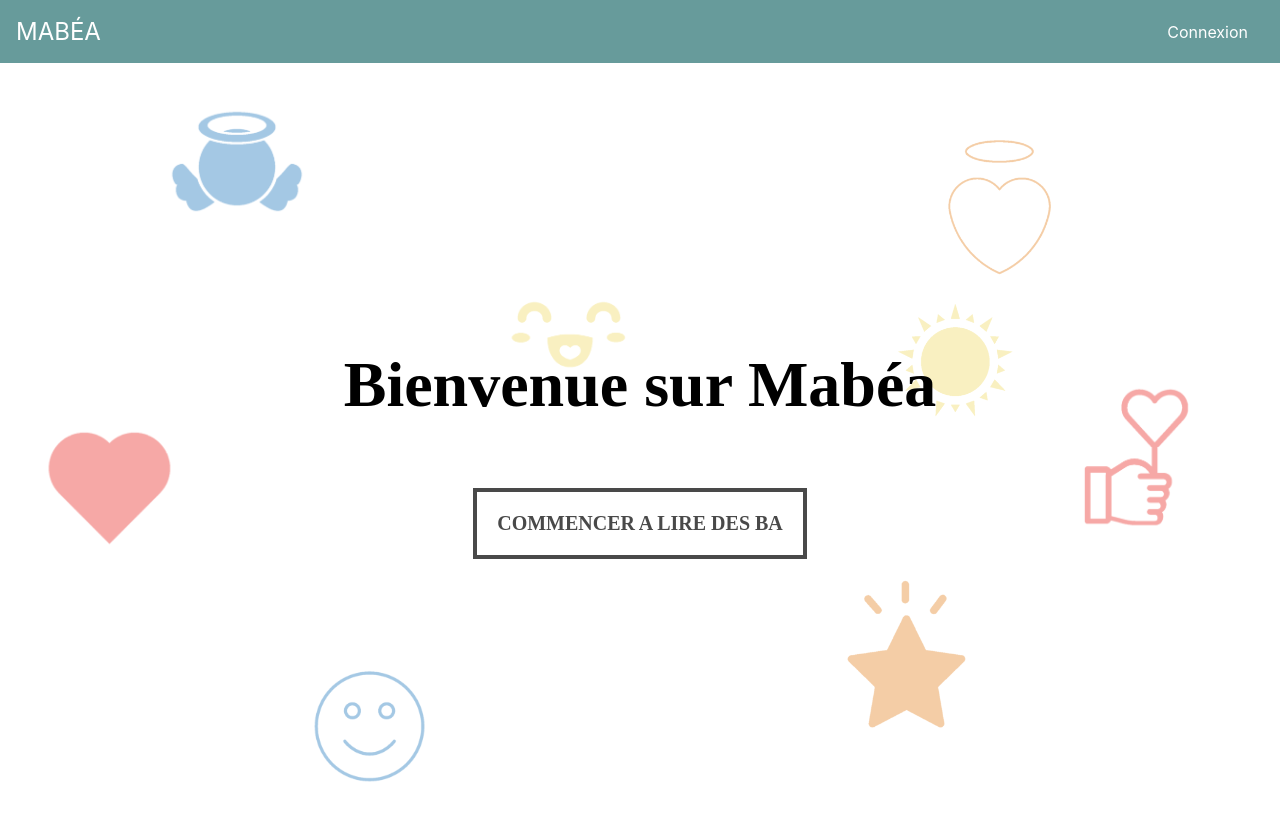
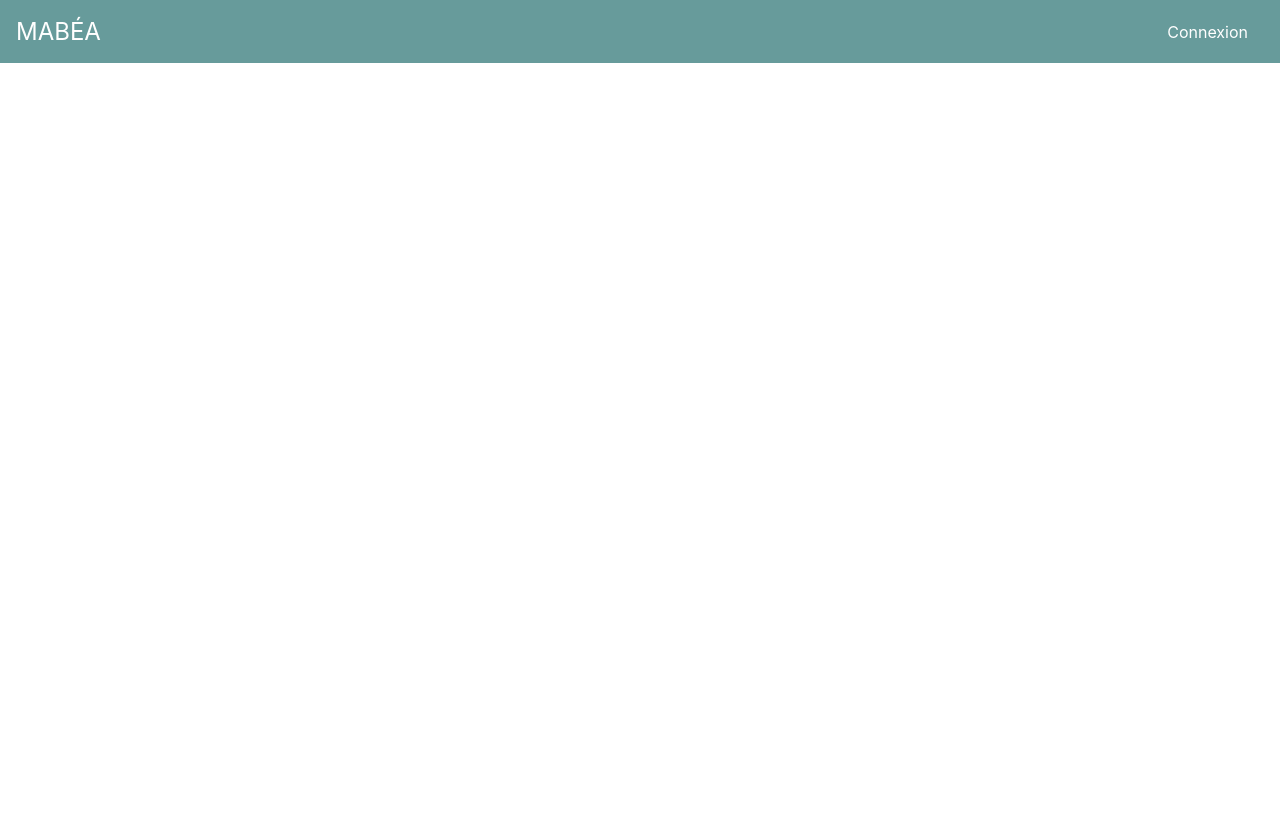
Before and after one commit to NicolasVid/Mabea, a React (Create React App) app: page / in a window 1280 px wide. Shown: the top 820 px of the page. Built offline with nearby package versions, Linux system fonts and the light colour scheme.

Commit message:
Reglages

```diff
--- a/package.json
+++ b/package.json
@@ -1,5 +1,5 @@
 {
-  "homepage": "http://NicolasVid.github.io/Mabea",
+  "homepage": "http://NicolasVid.github.io/mabea",
   "name": "mabea",
   "version": "0.1.0",
   "private": true,
--- a/src/App.js
+++ b/src/App.js
@@ -85,7 +85,7 @@ class App extends React.Component {
           />
           {backdrop}
           <main style={{ marginTop: "64px" }}>
-            <Route path="/" exact component={Welcome} />
+            <Route path="/mabea" exact component={Welcome} />
             <Route
               path="/Read"
               component={() =>  (
```
